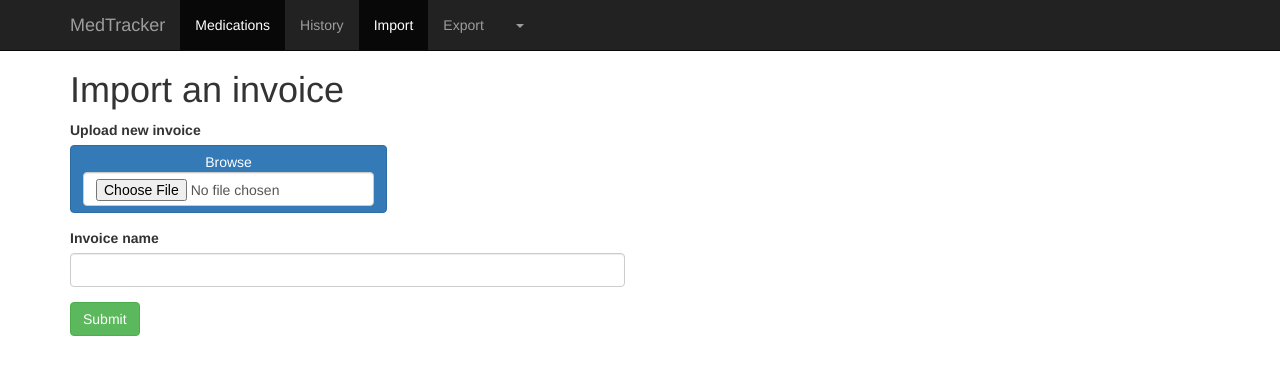
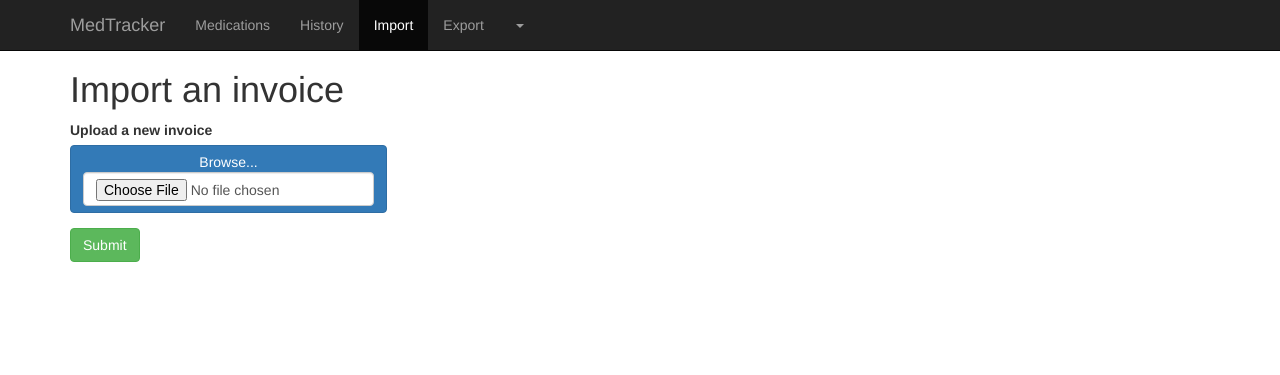
Before and after one commit to ehhop/ehhapp-formulary2, a Flask app: template templates/import.html in a window 1280 px wide. Shown: the top 375 px of the page. Run offline with Flask 2, Linux system fonts and the light colour scheme; the template is opened without the code that fills it, so the values that code supplies are empty; some libraries are stand-ins or nearby versions.

Commit message:
wired up import function

```diff
--- a/templates/import.html
+++ b/templates/import.html
@@ -1,6 +1,6 @@
 {% extends 'layout.html' %}
 {% block navbar%}
-<li class="active"><a href="/medications">Medications</a></li>
+<li class="inctive"><a href="/medications">Medications</a></li>
 <li class="inactive"><a href="/history">History</a></li>
 <li class="active"><a href="/import">Import</a></li>
  <li class="inactive"><a href="/export">Export</a></li>
@@ -11,45 +11,21 @@
 	<form action="" method="POST" enctype="multipart/form-data">
 
 <fieldset class="form-group">
-
-  <div class="clearfix ">
-    <label for="invoice_file">Upload new invoice</label>
+  <div class="clearfix">
+    	<label for="invoice_file">Upload a new invoice</label>
 	    <div class="input">
-
 	      	<span class="input-grp-btn">
 				<span class="btn btn-primary btn-file">
-	Browse
+				Browse...
 				<input class="form-control" id="invoice_file" name="invoice_file" type="file">
 				</span>
 			</span>
 		</div>
   	</div>
-
 </fieldset>
-
-<fieldset class="form-group">
-
-  <div class="clearfix ">
-    <label for="invoice_file_name">Invoice name</label>
-    <div class="input">
-
-	<div class="row">
-		<div class="col-xs-6">
-        	<input class="form-control" id="invoice_file_name" name="invoice_file_name" type="text" value="">
-		</div>
-	</div>
-
-
-    </div>
-  </div>
-
-</fieldset>
-
 
 <input type="submit" value="Submit" class="btn btn-success">
 </form>
 </section>
-
-
 </div><!-- /.container -->
 {% endblock %}
```
Also changed, not shown: consolidateRecord.py (+13 -0 lines), views.py (+23 -1 lines), formulary.db. Lines whose indentation alone changed are shown as unchanged.
